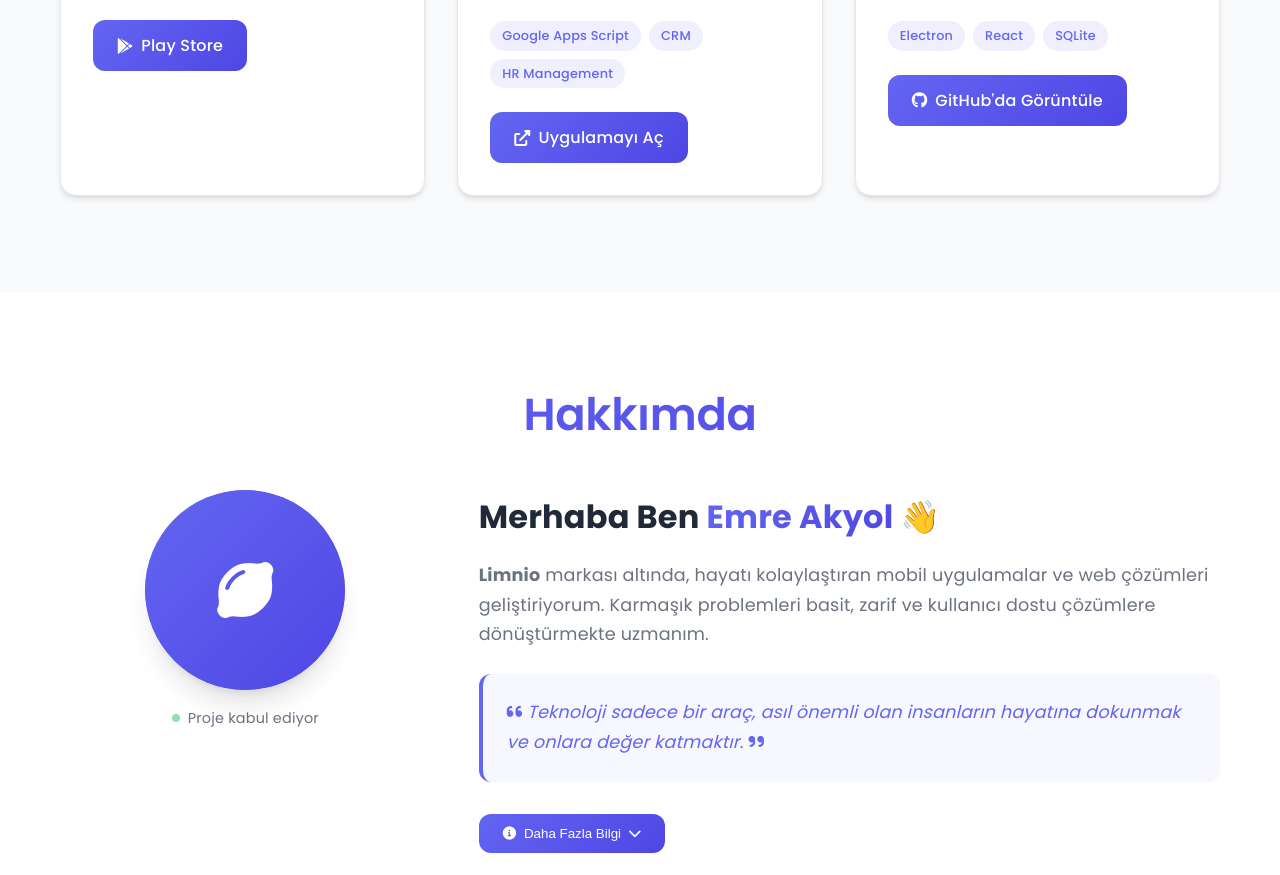
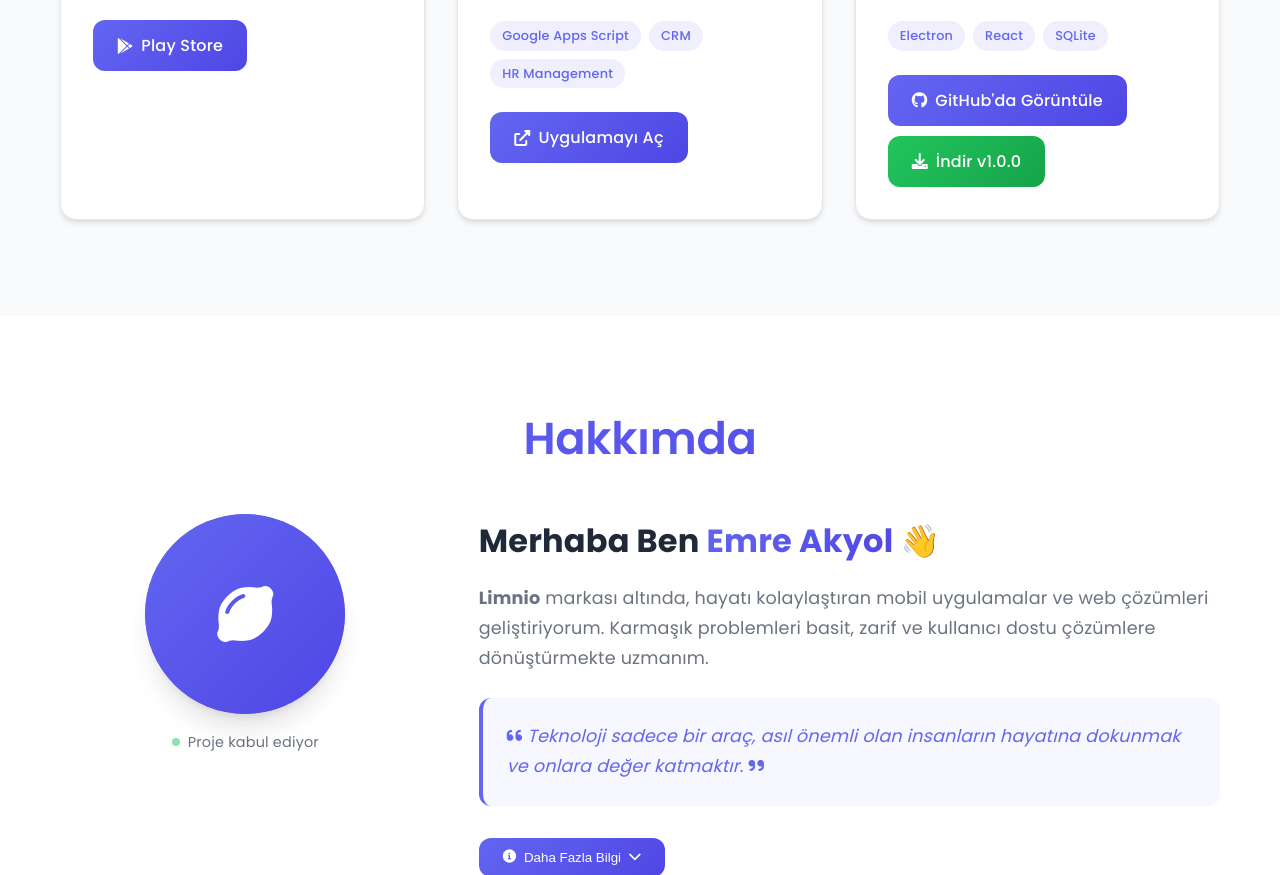
Before and after one commit to Wupani/limnio-website, a plain HTML site: page index.html in a window 1280 px wide. Shown: the part 1324-2199 px from the top of the page. Drawn offline with Linux system fonts and the light colour scheme.

Commit message:
GymDesk için indirme butonu eklendi - v1.0.0 releases sayfasına link

```diff
--- a/index.html
+++ b/index.html
@@ -161,10 +161,16 @@
                         <span class="tech-tag">React</span>
                         <span class="tech-tag">SQLite</span>
                     </div>
-                    <a href="https://github.com/Wupani/gymdesk" target="_blank" rel="noopener" class="project-btn">
-                        <i class="fab fa-github"></i>
-                        GitHub'da Görüntüle
-                    </a>
+                    <div class="project-buttons">
+                        <a href="https://github.com/Wupani/gymdesk" target="_blank" rel="noopener" class="project-btn">
+                            <i class="fab fa-github"></i>
+                            <span data-tr="project.gymdesk.github">GitHub'da Görüntüle</span>
+                        </a>
+                        <a href="https://github.com/Wupani/gymdesk/releases/tag/v1.0.0" target="_blank" rel="noopener" class="project-btn project-btn-secondary">
+                            <i class="fas fa-download"></i>
+                            <span data-tr="project.gymdesk.download">İndir v1.0.0</span>
+                        </a>
+                    </div>
                 </div>
             </div>
         </div>
--- a/script.js
+++ b/script.js
@@ -608,6 +608,8 @@ const translations = {
         'project.hr.description': 'Kapsamlı İnsan Kaynakları CRM uygulaması. Çalışan yönetimi, işe alım süreçleri ve performans takibi için geliştirilmiş modern web uygulaması.',
         'project.gymdesk.title': 'GymDesk',
         'project.gymdesk.description': 'Modern spor salonu yönetim sistemi. Üye yönetimi, ödeme takibi, antrenman programları ve vücut ölçümleri için geliştirilmiş cross-platform desktop uygulaması.',
+        'project.gymdesk.github': 'GitHub\'da Görüntüle',
+        'project.gymdesk.download': 'İndir v1.0.0',
         'project.coming.title': 'Yakında...',
         'project.coming.description': 'Yeni projeler geliştirme aşamasında. Takipte kalın!',
 
@@ -996,6 +998,8 @@ const translations = {
         'project.hr.description': 'Comprehensive Human Resources CRM application. Modern web application developed for employee management, recruitment processes and performance tracking.',
         'project.gymdesk.title': 'GymDesk',
         'project.gymdesk.description': 'Modern gym management system. Cross-platform desktop application developed for member management, payment tracking, workout programs and body measurements.',
+        'project.gymdesk.github': 'View on GitHub',
+        'project.gymdesk.download': 'Download v1.0.0',
         'project.coming.title': 'Coming Soon...',
         'project.coming.description': 'New projects are under development. Stay tuned!',
 
--- a/style.css
+++ b/style.css
@@ -524,6 +524,22 @@ body {
     transform: scale(1.05);
 }
 
+.project-buttons {
+    display: flex;
+    gap: 10px;
+    flex-wrap: wrap;
+}
+
+.project-btn-secondary {
+    background: linear-gradient(135deg, #22c55e, #16a34a);
+    color: white;
+}
+
+.project-btn-secondary:hover {
+    background: linear-gradient(135deg, #16a34a, #15803d);
+    transform: scale(1.05);
+}
+
 .project-card.coming-soon {
     background: linear-gradient(135deg, #f3f4f6, #e5e7eb);
     color: var(--text-secondary);
```
